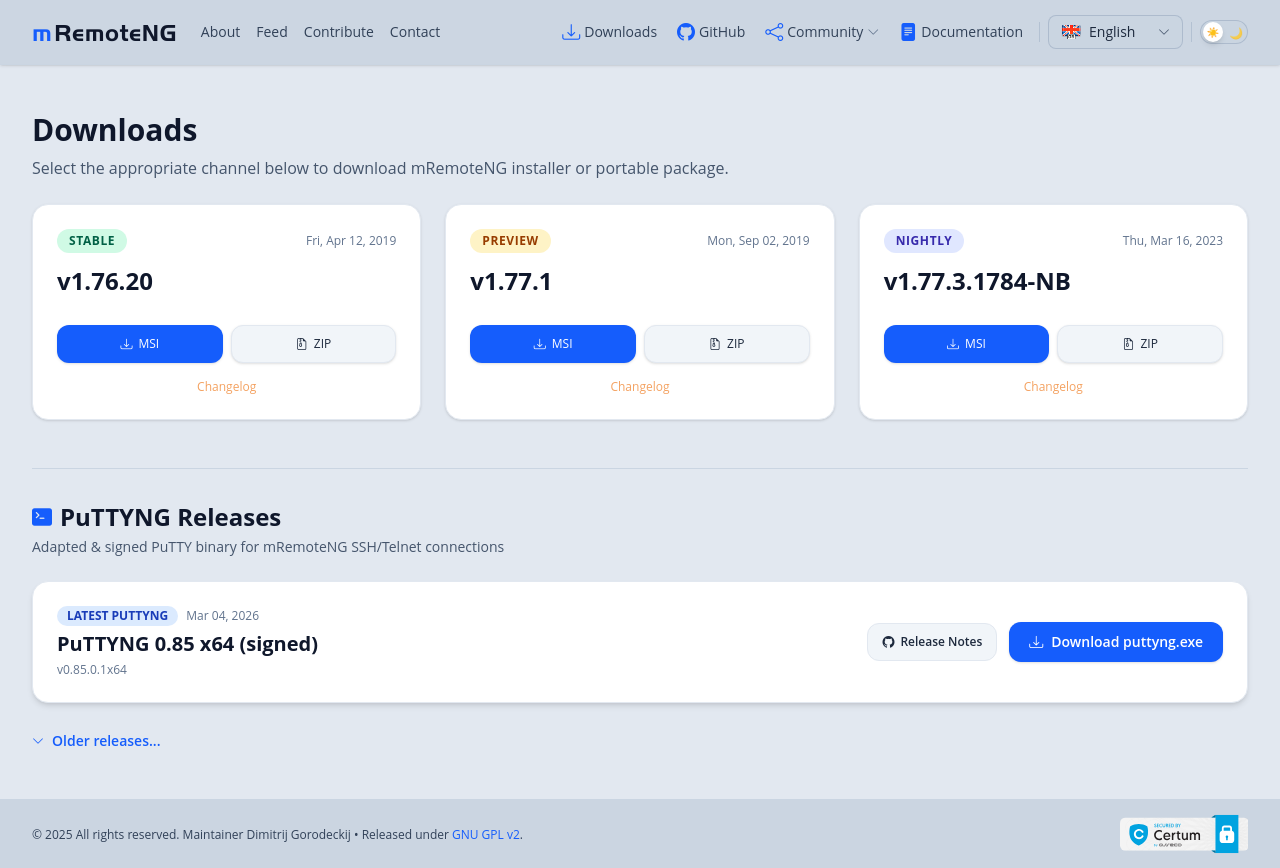
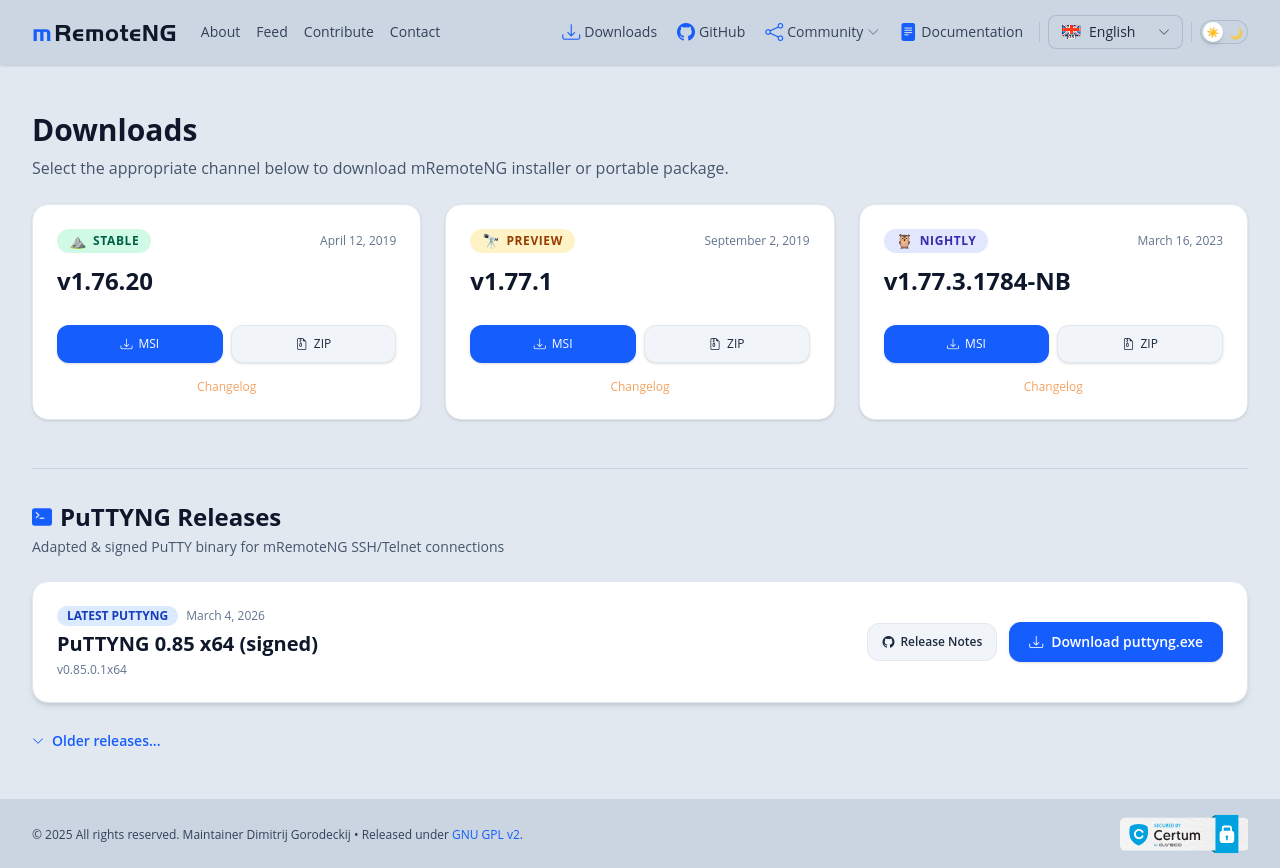
Before and after one commit to mRemoteNG/mRemoteNG.github.io, a SvelteKit app: page /downloads in a window 1280 px wide. Built offline with nearby package versions, Linux system fonts and the light colour scheme.

Commit message:
update dates rendering

```diff
--- a/src/lib/config/downloads.ts
+++ b/src/lib/config/downloads.ts
@@ -23,7 +23,7 @@
 		channelKey: 'stable',
 		title: 'Stable',
 		version: 'v1.76.20',
-		date: 'Fri, Apr 12, 2019',
+		date: '2019-04-12',
 		msiUrl: 'https://github.com/mRemoteNG/mRemoteNG/releases/download/v1.76.20/mRemoteNG-Installer-1.76.20.24615.msi',
 		zipUrl: 'https://github.com/mRemoteNG/mRemoteNG/releases/download/v1.76.20/mRemoteNG-Portable-1.76.20.24669.zip',
 		changelogUrl: 'https://github.com/mRemoteNG/mRemoteNG/releases/tag/v1.76.20',
@@ -33,7 +33,7 @@
 		channelKey: 'preview',
 		title: 'Preview',
 		version: 'v1.77.1',
-		date: 'Mon, Sep 02, 2019',
+		date: '2019-09-02',
 		msiUrl: 'https://github.com/mRemoteNG/mRemoteNG/releases/download/v1.77.1/mRemoteNG-Installer-1.77.1.27654.msi',
 		zipUrl: 'https://github.com/mRemoteNG/mRemoteNG/releases/download/v1.77.1/mRemoteNG-Portable-1.77.1.27713.zip',
 		changelogUrl: 'https://github.com/mRemoteNG/mRemoteNG/releases/tag/v1.77.1',
@@ -43,7 +43,7 @@
 		channelKey: 'nightly',
 		title: 'Nightly',
 		version: 'v1.77.3.1784-NB',
-		date: 'Thu, Mar 16, 2023',
+		date: '2023-03-16',
 		msiUrl: 'https://github.com/mRemoteNG/mRemoteNG/releases/download/2023.03.03-v1.77.3-nb/mRemoteNG-Installer-1.77.3.nb-1784.msi',
 		zipUrl: 'https://github.com/mRemoteNG/mRemoteNG/releases/download/2022.06.13-v1.77.3-nb/Portable.-.1.77.3.NB.rar',
 		changelogUrl: 'https://github.com/mRemoteNG/mRemoteNG/releases/tag/2023.03.03-v1.77.3-nb',
@@ -53,7 +53,7 @@
 
 export const latestPuttyRelease: PuttyRelease = {
 	version: 'v0.85.0.1x64',
-	date: 'Mar 04, 2026',
+	date: '2026-03-04',
 	title: 'PuTTYNG 0.85 x64 (signed)',
 	downloadUrl: 'https://github.com/mRemoteNG/PuTTYNG/releases/download/v0.85.0.1x64/PuTTYNG.exe',
 	releasePageUrl: 'https://github.com/mRemoteNG/PuTTYNG/releases/tag/v0.85.0.1x64',
@@ -63,49 +63,49 @@
 export const olderPuttyReleases: PuttyRelease[] = [
 	{
 		version: 'v0.83.0.1.x64',
-		date: 'Oct 07, 2025',
+		date: '2025-10-07',
 		title: 'PuTTYNG 0.83 x64',
 		downloadUrl: 'https://github.com/mRemoteNG/PuTTYNG/releases/download/v0.83.0.1.x64/PuTTYNG.exe',
 		releasePageUrl: 'https://github.com/mRemoteNG/PuTTYNG/releases/tag/v0.83.0.1.x64'
 	},
 	{
 		version: 'v0.83.0.1',
-		date: 'Feb 11, 2025',
+		date: '2025-02-11',
 		title: 'PuTTYNG 0.83',
 		downloadUrl: 'https://github.com/mRemoteNG/PuTTYNG/releases/download/v0.83.0.1/PuTTYNG.exe',
 		releasePageUrl: 'https://github.com/mRemoteNG/PuTTYNG/releases/tag/v0.83.0.1'
 	},
 	{
 		version: 'v0.82.0.1',
-		date: 'Dec 23, 2024',
+		date: '2024-12-23',
 		title: 'PuTTYNG 0.82.0.1',
 		downloadUrl: 'https://github.com/mRemoteNG/PuTTYNG/releases/download/v0.82.0.1/PuTTYNG.exe',
 		releasePageUrl: 'https://github.com/mRemoteNG/PuTTYNG/releases/tag/v0.82.0.1'
 	},
 	{
 		version: 'v0.81.0.1',
-		date: 'Jul 16, 2024',
+		date: '2024-07-16',
 		title: 'PuTTYNG 0.81.0.1',
 		downloadUrl: 'https://github.com/mRemoteNG/PuTTYNG/releases/download/v0.81.0.1/PuTTYNG.exe',
 		releasePageUrl: 'https://github.com/mRemoteNG/PuTTYNG/releases/tag/v0.81.0.1'
 	},
 	{
 		version: 'v0.81',
-		date: 'Apr 17, 2024',
+		date: '2024-04-17',
 		title: 'PuTTYNG 0.81',
 		downloadUrl: 'https://github.com/mRemoteNG/PuTTYNG/releases/download/v0.81/PuTTYNG.exe',
 		releasePageUrl: 'https://github.com/mRemoteNG/PuTTYNG/releases/tag/v0.81'
 	},
 	{
 		version: 'v0.78.0.10',
-		date: 'Nov 21, 2022',
+		date: '2022-11-21',
 		title: 'PuTTYNG 0.78.0.10',
 		downloadUrl: 'https://github.com/mRemoteNG/PuTTYNG/releases/download/v0.78.0.10/PuTTYNG.exe',
 		releasePageUrl: 'https://github.com/mRemoteNG/PuTTYNG/releases/tag/v0.78.0.10'
 	},
 	{
 		version: 'v0.76.0.95',
-		date: 'Jan 21, 2022',
+		date: '2022-01-21',
 		title: 'PuTTYNG 0.76',
 		downloadUrl: 'https://github.com/mRemoteNG/PuTTYNG/releases/download/v0.76.0.95/PuTTYNG.exe',
 		releasePageUrl: 'https://github.com/mRemoteNG/PuTTYNG/releases/tag/v0.76.0.95'
--- a/src/lib/i18n/locales/lt.json
+++ b/src/lib/i18n/locales/lt.json
@@ -28,7 +28,7 @@
     "description": "Pasirinkite kanalą žemiau, kad atsisiųstumėte mRemoteNG diegimo arba nešiojamąjį (portable) paketą.",
     "stable": "Stabili",
     "preview": "Priešperžiūra",
-    "nightly": "Naktinis leidimas (Nightly)",
+    "nightly": "Naktinis leidimas",
     "msi": "MSI",
     "zip": "ZIP",
     "changelog": "Pakeitimų sąrašas",
--- a/src/routes/downloads/+page.svelte
+++ b/src/routes/downloads/+page.svelte
@@ -1,8 +1,38 @@
 <script lang="ts">
-	import { t } from '$lib/i18n/store';
+  import { currentLocale, t } from '$lib/i18n/store';
   import { releaseDownloads, latestPuttyRelease, olderPuttyReleases } from '$lib/config/downloads';
 
   let showOlderPutty = false;
+
+  const dateLabels = {
+    en: {
+      months: ['January', 'February', 'March', 'April', 'May', 'June', 'July', 'August', 'September', 'October', 'November', 'December'],
+      format: (month: string, day: number, year: number) => `${month} ${day}, ${year}`
+    },
+    de: {
+      months: ['Januar', 'Februar', 'März', 'April', 'Mai', 'Juni', 'Juli', 'August', 'September', 'Oktober', 'November', 'Dezember'],
+      format: (month: string, day: number, year: number) => `${day}. ${month} ${year}`
+    },
+    ru: {
+      months: ['января', 'февраля', 'марта', 'апреля', 'мая', 'июня', 'июля', 'августа', 'сентября', 'октября', 'ноября', 'декабря'],
+      format: (month: string, day: number, year: number) => `${day} ${month} ${year}`
+    },
+    lt: {
+      months: ['sausio', 'vasario', 'kovo', 'balandžio', 'gegužės', 'birželio', 'liepos', 'rugpjūčio', 'rugsėjo', 'spalio', 'lapkričio', 'gruodžio'],
+      format: (month: string, day: number, year: number) => `${year} m. ${month} ${day} d.`
+    }
+  };
+
+  function formatDownloadDate(date: string, locale: string) {
+    const labels = dateLabels[locale as keyof typeof dateLabels] ?? dateLabels.en;
+    const parsedDate = new Date(`${date}T00:00:00Z`);
+
+    return labels.format(
+      labels.months[parsedDate.getUTCMonth()],
+      parsedDate.getUTCDate(),
+      parsedDate.getUTCFullYear()
+    );
+  }
 </script>
 
 <svelte:head>
@@ -20,11 +50,14 @@
         <div>
           <div class="flex items-center justify-between mb-3">
             <span
-              class="px-3 py-1 text-xs font-bold uppercase tracking-wider rounded-full {release.badgeType === 'stable' ? 'bg-emerald-100 text-emerald-800 dark:bg-emerald-900/60 dark:text-emerald-200' : release.badgeType === 'preview' ? 'bg-amber-100 text-amber-800 dark:bg-amber-900/60 dark:text-amber-200' : 'bg-indigo-100 text-indigo-800 dark:bg-indigo-900/60 dark:text-indigo-200'}"
+              class="inline-flex items-center gap-1.5 px-3 py-1 text-xs font-bold uppercase tracking-wider rounded-full {release.badgeType === 'stable' ? 'bg-emerald-100 text-emerald-800 dark:bg-emerald-900/60 dark:text-emerald-200' : release.badgeType === 'preview' ? 'bg-amber-100 text-amber-800 dark:bg-amber-900/60 dark:text-amber-200' : 'bg-indigo-100 text-indigo-800 dark:bg-indigo-900/60 dark:text-indigo-200'}"
             >
-              {$t(`downloads.${release.channelKey}`)}
+              <span aria-hidden="true" class="text-sm leading-none">
+                {release.badgeType === 'stable' ? '⛰️' : release.badgeType === 'preview' ? '🔭' : '🦉'}
+              </span>
+              <span>{$t(`downloads.${release.channelKey}`)}</span>
             </span>
-            <span class="text-xs text-slate-500 dark:text-slate-400 font-medium">{release.date}</span>
+            <span class="text-xs text-slate-500 dark:text-slate-400 font-medium">{formatDownloadDate(release.date, $currentLocale)}</span>
           </div>
           <h2 class="text-2xl font-bold text-slate-900 dark:text-white mb-1">{release.version}</h2>
         </div>
@@ -63,7 +96,7 @@
           <span class="px-2.5 py-0.5 text-xs font-bold uppercase rounded-full bg-blue-100 text-blue-800 dark:bg-blue-900/60 dark:text-blue-200">
             {$t('downloads.latestPutty')}
           </span>
-          <span class="text-xs text-slate-500 dark:text-slate-400 font-medium">{latestPuttyRelease.date}</span>
+          <span class="text-xs text-slate-500 dark:text-slate-400 font-medium">{formatDownloadDate(latestPuttyRelease.date, $currentLocale)}</span>
         </div>
         <h3 class="text-xl font-bold text-slate-900 dark:text-white">{latestPuttyRelease.title}</h3>
         <p class="text-xs text-slate-500 dark:text-slate-400">{latestPuttyRelease.version}</p>
@@ -114,7 +147,7 @@
               </div>
 
               <div class="flex items-center justify-between sm:justify-end gap-4 shrink-0 pt-1 sm:pt-0">
-                <span class="text-xs text-slate-500 dark:text-slate-400 font-medium">{puttyRelease.date}</span>
+                <span class="text-xs text-slate-500 dark:text-slate-400 font-medium">{formatDownloadDate(puttyRelease.date, $currentLocale)}</span>
                 <a
                   href={puttyRelease.downloadUrl}
                   class="px-3 py-1.5 bg-blue-600 hover:bg-blue-500 text-white font-medium text-xs rounded-lg transition-colors flex items-center gap-1.5"
```
